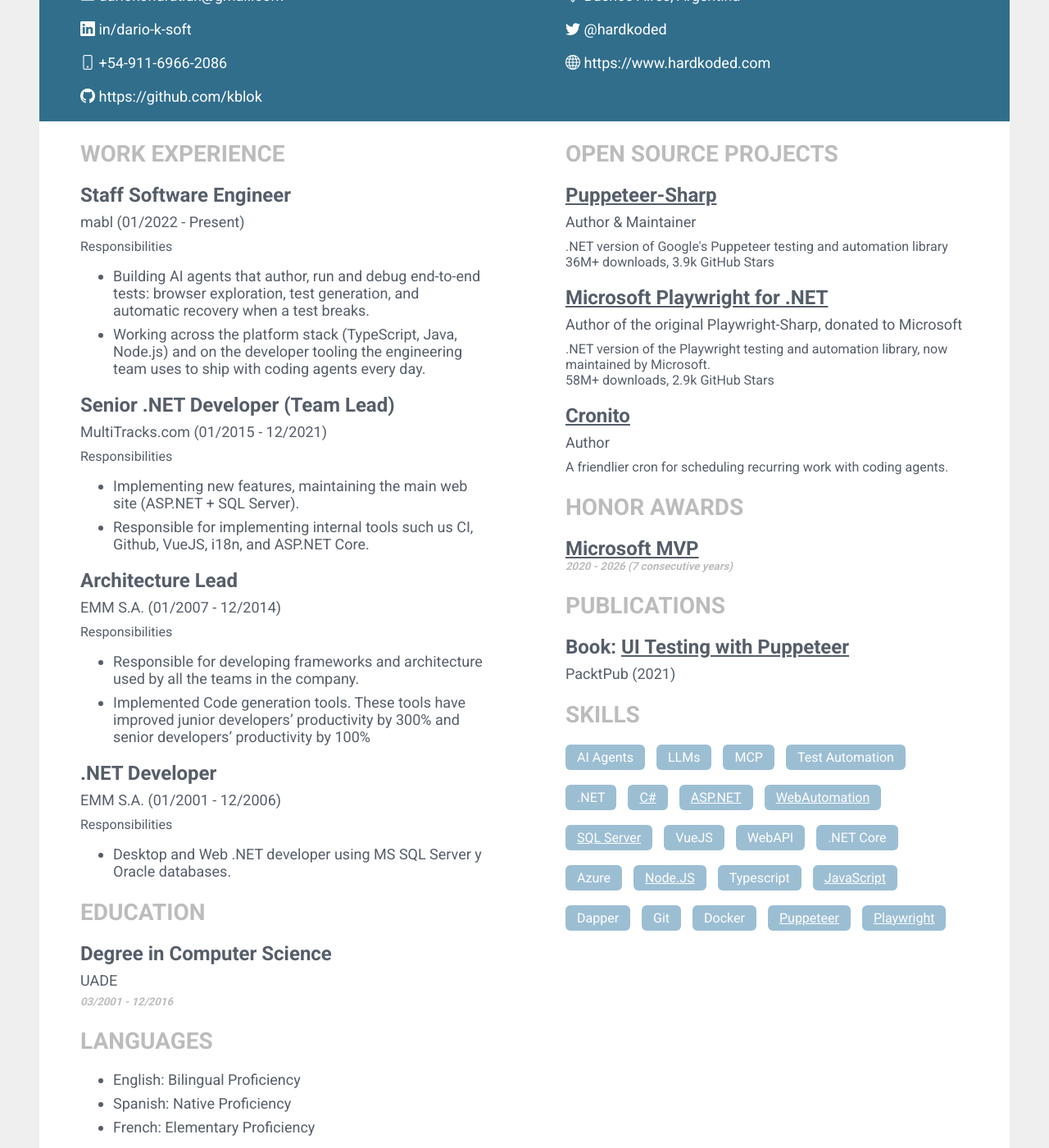
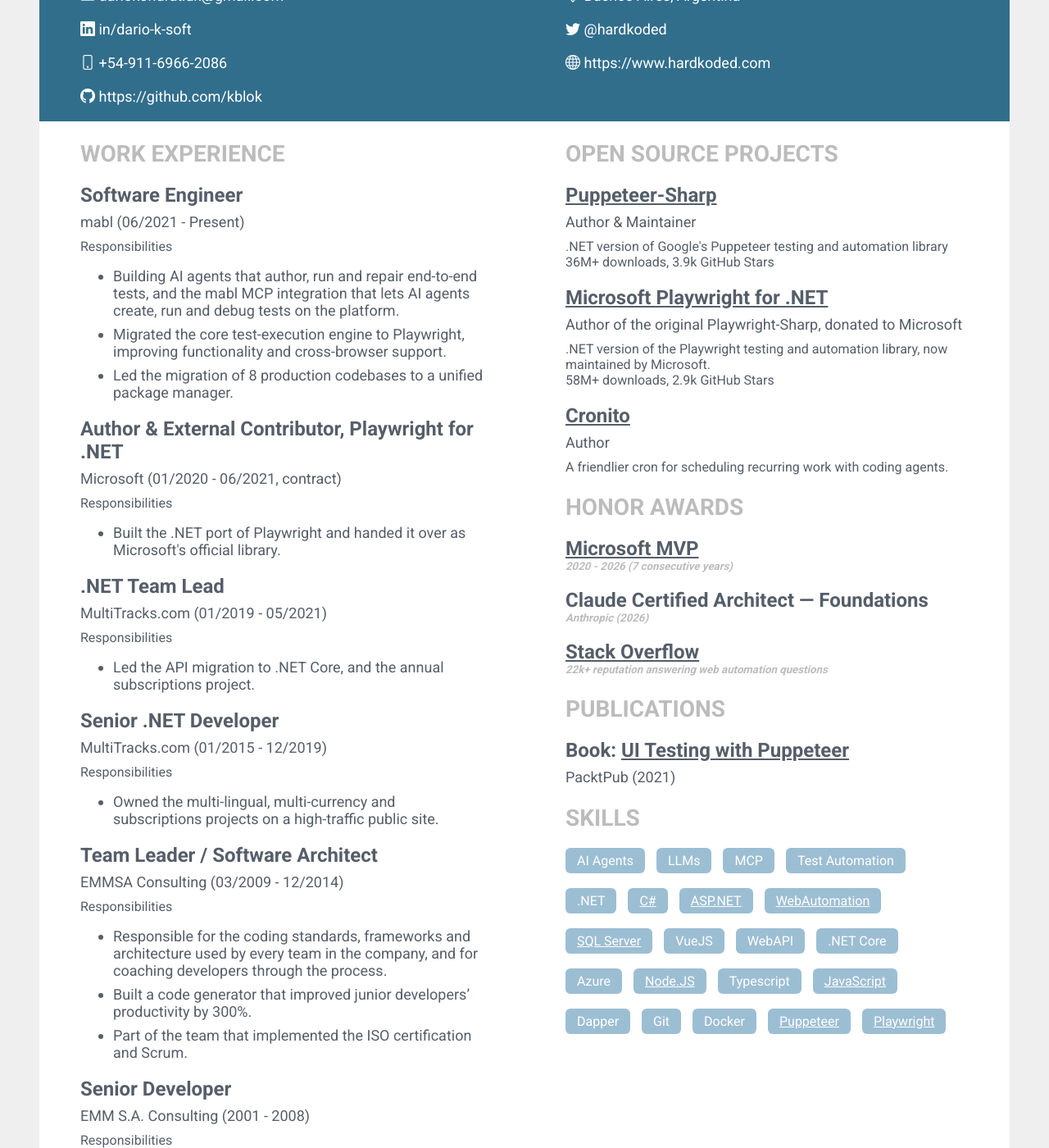
Before and after one commit to kblok/kblok.github.io, a Jekyll site: the page built from resume.html, in a window 1280 px wide and 1400 px high, scrolled down 317 px. Shown: the whole window at 82% size. Built offline with Jekyll 4.4.1, drawn with Linux system fonts in a browser that asks for light colours; nearby versions of some CDN libraries; some of the changed text lies outside the part shown.

Commit message:
Correct the work history and add certifications
Co-Authored-By: Claude Opus 5 (1M context) <noreply@anthropic.com>

```diff
--- a/resume.html
+++ b/resume.html
@@ -34,43 +34,60 @@ layout: none
             <div class="section">
                 <h2>Work Experience</h2>
                 <div class="section-item">
-                    <h3>Staff Software Engineer</h3>
-                        <h4>mabl <span>(01/2022 - Present)</span></h4>
+                    <h3>Software Engineer</h3>
+                        <h4>mabl <span>(06/2021 - Present)</span></h4>
                         <h6>Responsibilities</h6>
                         <ul>
-                            <li>Building AI agents that author, run and debug end-to-end tests: browser exploration,
-                                test generation, and automatic recovery when a test breaks.</li>
-                            <li>Working across the platform stack (TypeScript, Java, Node.js) and on the developer
-                                tooling the engineering team uses to ship with coding agents every day.</li>
+                            <li>Building AI agents that author, run and repair end-to-end tests, and the mabl MCP
+                                integration that lets AI agents create, run and debug tests on the platform.</li>
+                            <li>Migrated the core test-execution engine to Playwright, improving functionality and
+                                cross-browser support.</li>
+                            <li>Led the migration of 8 production codebases to a unified package manager.</li>
                         </ul>
                 </div>
                 <div class="section-item">
-                    <h3>Senior .NET Developer (Team Lead)</h3>
-                        <h4>MultiTracks.com <span>(01/2015 - 12/2021)</span></h4>
+                    <h3>Author &amp; External Contributor, Playwright for .NET</h3>
+                        <h4>Microsoft <span>(01/2020 - 06/2021, contract)</span></h4>
                         <h6>Responsibilities</h6>
                         <ul>
-                            <li>Implementing new features, maintaining the main web site (ASP.NET + SQL Server).</li>
-                            <li>Responsible for implementing internal tools such us CI, Github, VueJS, i18n, and ASP.NET
-                                Core.</li>
+                            <li>Built the .NET port of Playwright and handed it over as Microsoft's official library.</li>
                         </ul>
                 </div>
                 <div class="section-item">
-                    <h3>Architecture Lead</h3>
-                        <h4>EMM S.A. <span>(01/2007 - 12/2014)</span></h4>
+                    <h3>.NET Team Lead</h3>
+                        <h4>MultiTracks.com <span>(01/2019 - 05/2021)</span></h4>
                         <h6>Responsibilities</h6>
                         <ul>
-                            <li>Responsible for developing frameworks and architecture used by all the teams in the
-                                company.</li>
-                            <li>Implemented Code generation tools. These tools have improved junior developers’
-                                productivity by 300% and senior developers’ productivity by 100%</li>
+                            <li>Led the API migration to .NET Core, and the annual subscriptions project.</li>
                         </ul>
                 </div>
                 <div class="section-item">
-                    <h3>.NET Developer</h3>
-                        <h4>EMM S.A. <span>(01/2001 - 12/2006)</span></h4>
+                    <h3>Senior .NET Developer</h3>
+                        <h4>MultiTracks.com <span>(01/2015 - 12/2019)</span></h4>
+                        <h6>Responsibilities</h6>
+                        <ul>
+                            <li>Owned the multi-lingual, multi-currency and subscriptions projects on a high-traffic
+                                public site.</li>
+                        </ul>
+                </div>
+                <div class="section-item">
+                    <h3>Team Leader / Software Architect</h3>
+                        <h4>EMMSA Consulting <span>(03/2009 - 12/2014)</span></h4>
+                        <h6>Responsibilities</h6>
+                        <ul>
+                            <li>Responsible for the coding standards, frameworks and architecture used by every team in
+                                the company, and for coaching developers through the process.</li>
+                            <li>Built a code generator that improved junior developers’ productivity by 300%.</li>
+                            <li>Part of the team that implemented the ISO certification and Scrum.</li>
+                        </ul>
+                </div>
+                <div class="section-item">
+                    <h3>Senior Developer</h3>
+                        <h4>EMM S.A. Consulting <span>(2001 - 2008)</span></h4>
                             <h6>Responsibilities</h6>
                         <ul>
-                            <li>Desktop and Web .NET developer using MS SQL Server y Oracle databases.</li>
+                            <li>Desktop and Web .NET developer using MS SQL Server and Oracle databases, for clients
+                                including Kraft Foods, Liberty Seguros and Ledesma.</li>
                         </ul>
                 </div>
             </div>
@@ -120,6 +137,14 @@ layout: none
                     <h3><a href="https://mvp.microsoft.com/en-us/PublicProfile/5003814?fullName=Dario%20Gabriel%20Kondratiuk" target="_blank">Microsoft MVP</a></h3>
                         <h5>2020 - 2026 (7 consecutive years)</h5>
                 </div>
+                <div class="section-item">
+                    <h3>Claude Certified Architect &mdash; Foundations</h3>
+                        <h5>Anthropic (2026)</h5>
+                </div>
+                <div class="section-item">
+                    <h3><a href="https://stackoverflow.com/users/2373249/hardkoded" target="_blank">Stack Overflow</a></h3>
+                        <h5>22k+ reputation answering web automation questions</h5>
+                </div>
             </div>
             <div class="section">
                 <h2>Publications</h2>
```
Also changed, not shown: aboutme.md (+1 -1 lines).
